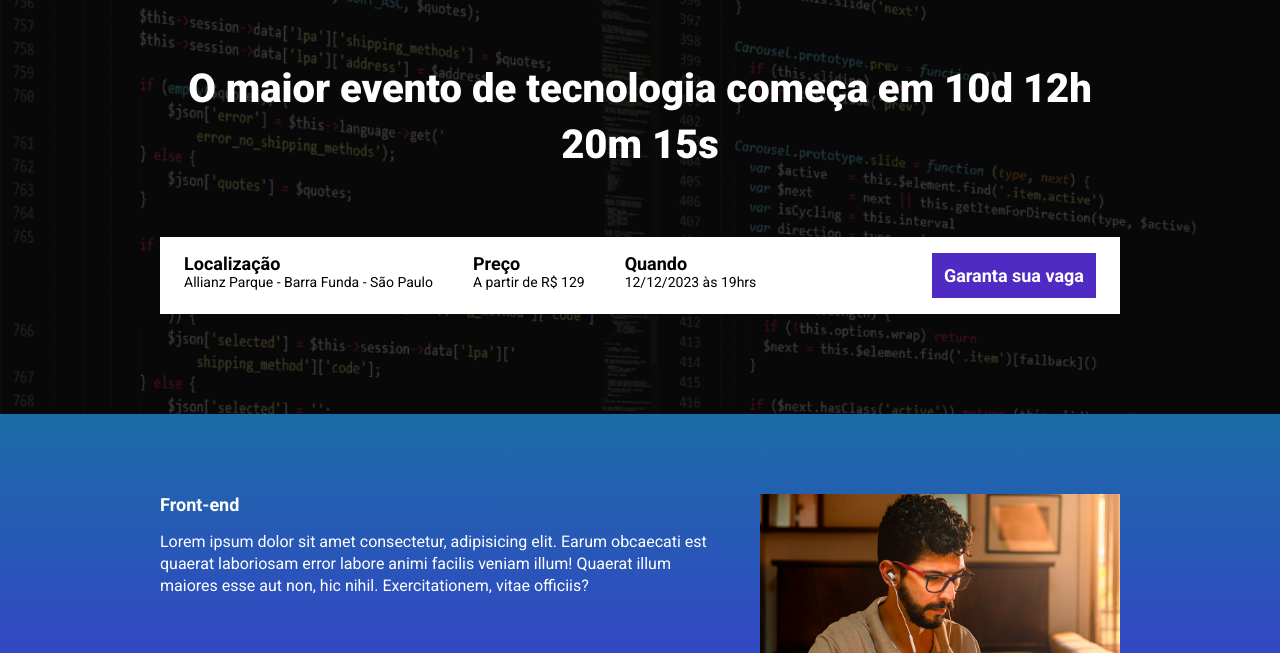
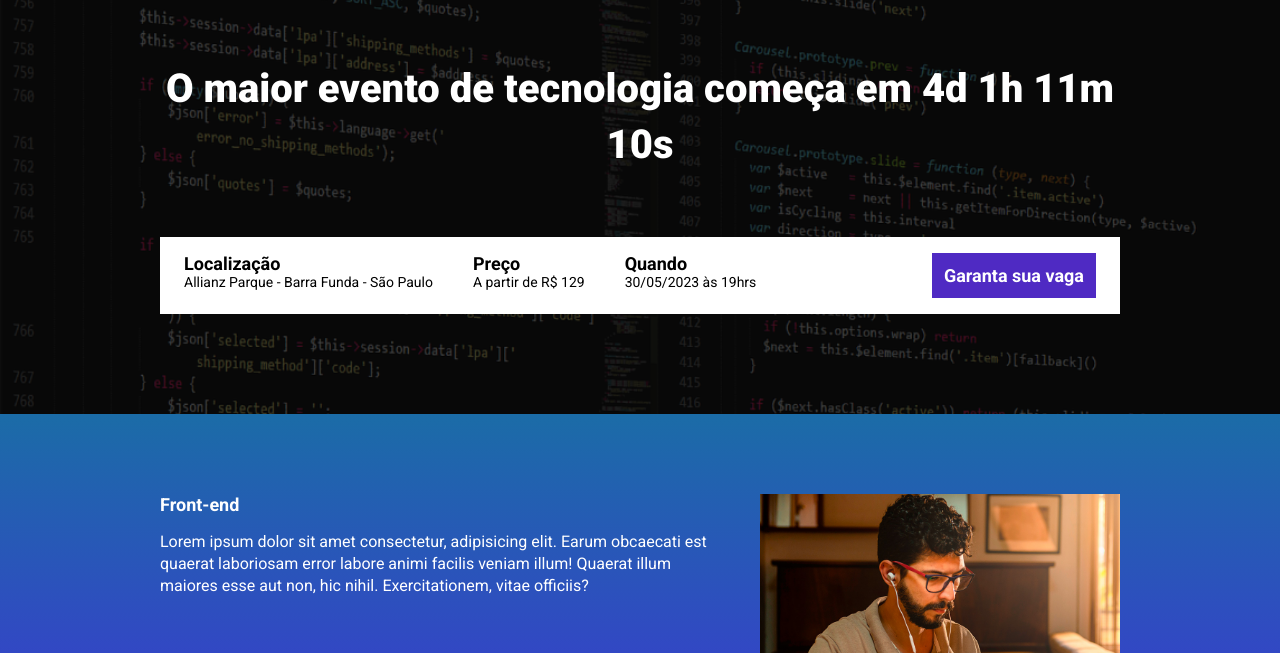
Before and after one commit to nicolasmrodrigues/ebac_tech_talks, a website built with Parcel: page src/index.html in a window 1280 px wide. Shown: the part 147-800 px from the top of the page. Built offline with nearby package versions, Linux system fonts and the light colour scheme.

Commit message:
adicionando contador

```diff
--- a/package.json
+++ b/package.json
@@ -2,9 +2,9 @@
   "name": "ebac-talks",
   "version": "1.0.0",
   "description": "",
-  "main": "index.js",
   "scripts": {
     "dev": "parcel src/index.html src/styles/main.scss src/scripts/main.js",
+    "build": "parcel build src/index.html",
     "test": "echo \"Error: no test specified\" && exit 1"
   },
   "keywords": [],
--- a/src/index.html
+++ b/src/index.html
@@ -16,7 +16,7 @@
         <div class="container">
             <img class="hero__logo" src="./images/ebac_logo.svg" alt="EBAC">
             <p class="hero__text">
-                O maior evento de tecnologia começa em 10d 12h 20m 15s
+                O maior evento de tecnologia começa em <span id="contador"></span>
             </p>
             <div class="infos-bar">
                 <ul class="infos-bar__infos">
@@ -30,7 +30,7 @@
                     </li>
                     <li class="infos-bar__infos__item">
                         <b>Quando</b>
-                        12/12/2023 às 19hrs
+                        30/05/2023 às 19hrs
                     </li>
                 </ul>
                 <a href="#" class="button button--primary">
--- a/src/scripts/main.js
+++ b/src/scripts/main.js
@@ -1 +1,28 @@
 AOS.init();
+
+const dataDoEvento = new Date('May 30, 2023 19:00:00');
+const timeStampDoEvento = dataDoEvento.getTime();
+
+const contaAsHoras = setInterval(function() {
+    const agora = new Date();
+    const timeStampAtual = agora.getTime();
+
+    const distanciaAteOEvento = timeStampDoEvento - timeStampAtual
+
+    const diaEmMs = 1000 * 60 * 60 * 24
+    const horaEmMs = 1000 * 60 * 60
+    const minutoEmMs = 1000 * 60
+    const segundoEmMs = 1000
+
+    const diasAteOEvento = Math.floor(distanciaAteOEvento / diaEmMs)
+    const horasAteOEvento = Math.floor((distanciaAteOEvento % diaEmMs) / horaEmMs)
+    const minutoasAteOEvento = Math.floor((distanciaAteOEvento % horaEmMs) / minutoEmMs)
+    const segundosAteOEvento = Math.floor(distanciaAteOEvento % minutoEmMs / segundoEmMs)
+
+    document.getElementById('contador').innerHTML = `${diasAteOEvento}d ${horasAteOEvento}h ${minutoasAteOEvento}m ${segundosAteOEvento}s`
+
+    if (distanciaAteOEvento < 0) {
+        clearInterval(contaAsHoras)
+        document.getElementById('contador').innerHTML = 'Evento expirado'
+    }
+}, 1000);
```
